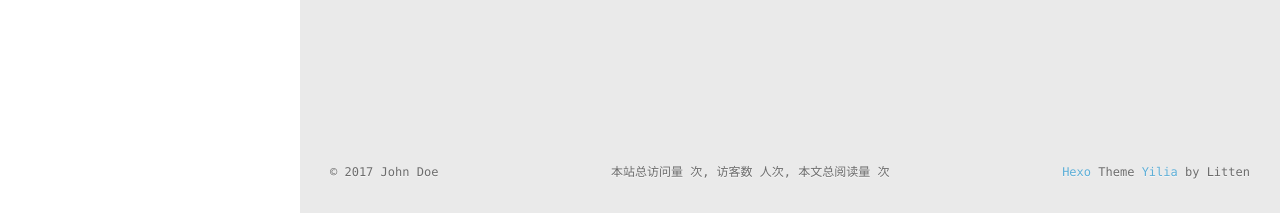
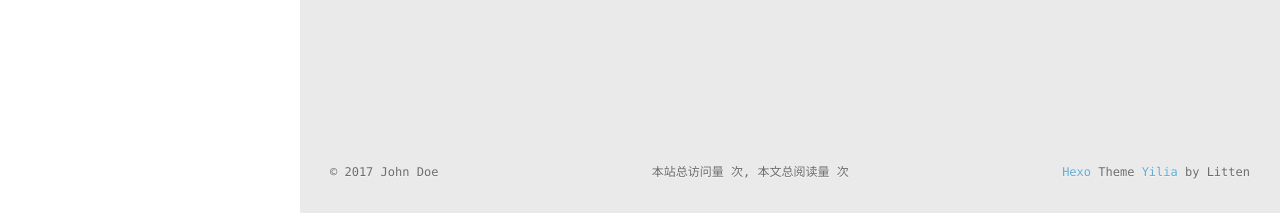
Before and after one commit to wangruifei/wangruifei.github.io, a plain HTML site: page archives/index.html in a window 1280 px wide. Shown: the part 587-800 px from the top of the page. Drawn offline with Linux system fonts and the light colour scheme; some packages are replaced by stand-ins of ours; no server answers; a script that the page names is missing.

Commit message:
Site updated: 2017-01-21 23:06:04

```diff
--- a/archives/index.html
+++ b/archives/index.html
@@ -257,7 +257,7 @@
     	<div class="footer-left">
     		&copy; 2017 John Doe
     	</div>
-本站总访问量 <span id="busuanzi_value_site_pv"></span> 次, 访客数 <span id="busuanzi_value_site_uv"></span> 人次, 本文总阅读量 <span id="busuanzi_value_page_pv"></span> 次
+本站总访问量 <span id="busuanzi_value_site_pv"></span> 次, 本文总阅读量 <span id="busuanzi_value_page_pv"></span> 次
       	<div class="footer-right">
       		<a href="http://hexo.io/" target="_blank">Hexo</a>  Theme <a href="https://github.com/litten/hexo-theme-yilia" target="_blank">Yilia</a> by Litten
       	</div>
```
Also changed, not shown: 2017/01/08/hello-world/index.html (+1 -1 lines), 2017/01/08/postName/index.html (+1 -1 lines), 2017/01/19/postName-1/index.html (+1 -1 lines), archives/2017/01/index.html (+1 -1 lines), archives/2017/index.html (+1 -1 lines), index.html (+1 -1 lines).
